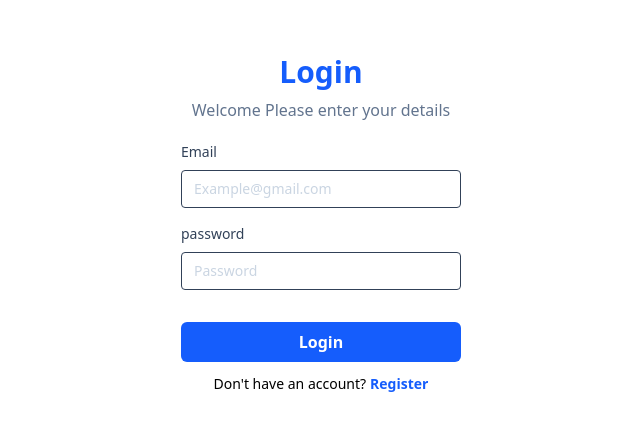
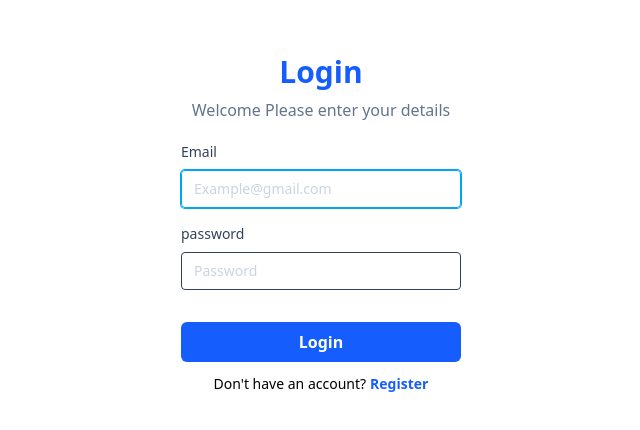
Before and after one commit to stevanu/React_Atomic_Design, a React (Vite) app: page /login in a window 1280 px wide. Shown: the part 176-606 px from the top of the page, without its empty margins (319-959 px from the left). Built offline with nearby package versions, Linux system fonts and the light colour scheme.

Commit message:
useRef focus email and Total Price

```diff
--- a/src/components/Elements/Input/Index.jsx
+++ b/src/components/Elements/Input/Index.jsx
@@ -1,15 +1,15 @@
-import React from "react";
+import React, { forwardRef } from "react";
 import Label from "./Label.jsx";
 import Input from "./Input.jsx";
 
-const InputForm = (props) => {
+const InputForm = forwardRef((props, ref) => {
   const { label, name, type, placeholder } = props;
   return (
     <div className="mb-4">
       <Label htmlFor={name}>{label}</Label>
-      <Input name={name} type={type} placeholder={placeholder} />
+      <Input name={name} type={type} placeholder={placeholder} ref={ref} />
     </div>
   );
-};
+});
 
 export default InputForm;
--- a/src/components/Elements/Input/Input.jsx
+++ b/src/components/Elements/Input/Input.jsx
@@ -1,4 +1,6 @@
-const Input = (props) => {
+import { forwardRef } from "react";
+
+const Input = forwardRef((props, ref) => {
   const { type, placeholder, name } = props;
   return (
     <input
@@ -7,8 +9,9 @@
       placeholder={placeholder}
       name={name}
       id={name}
+      ref={ref}
     />
   );
-};
+});
 
 export default Input;
--- a/src/components/Fragments/FormLogin.jsx
+++ b/src/components/Fragments/FormLogin.jsx
@@ -1,8 +1,6 @@
 import Button from "../Elements/Button/Index";
-// Mengimpor komponen Button yang akan digunakan untuk tombol login
-
 import InputForm from "../Elements/Input/Index";
-// Mengimpor komponen InputForm yang digunakan untuk membuat input email dan password
+import { useEffect, useRef } from "react";
 
 // Komponen FormLogin
 const FormLogin = () => {
@@ -21,25 +19,31 @@
     window.location.href = "/products";
   };
 
+  const emailRef = useRef(null);
+  useEffect(() => {
+    emailRef.current.focus();
+  }, []);
+
   return (
     // Form login dengan event onSubmit
     <form onSubmit={handleLogin}>
       {/* Input untuk email */}
       <InputForm
-        label="Email" // label yang ditampilkan
-        type="email" // tipe input email
-        placeholder="Example@gmail.com" // teks placeholder
-        name="email" // name digunakan untuk mengambil value dari form
-        required // input wajib diisi
+        label="Email"
+        type="email"
+        placeholder="Example@gmail.com"
+        name="email"
+        required
+        ref={emailRef}
       />
 
       {/* Input untuk password */}
       <InputForm
-        label="password" // label password
-        type="password" // tipe input password agar teks disembunyikan
-        placeholder="Password" // placeholder
-        name="password" // name digunakan untuk mengambil value dari form
-        required // wajib diisi
+        label="password"
+        type="password"
+        placeholder="Password"
+        name="password"
+        required
       />
 
       {/* Tombol login */}
@@ -51,4 +55,3 @@
 };
 
 export default FormLogin;
-// Mengekspor komponen agar bisa digunakan di halaman lain
--- a/src/pages/products.jsx
+++ b/src/pages/products.jsx
@@ -1,4 +1,4 @@
-import { Fragment, useState, useEffect } from "react";
+import { Fragment, useState, useEffect, useRef } from "react";
 import CardProduct from "../components/Fragments/CardProduct";
 import Button from "../components/Elements/Button/Index";
 import Counter from "../components/Fragments/counter";
@@ -76,6 +76,24 @@
     }
   };
 
+  // UseReff
+
+  const cartRef = useRef(JSON.parse(localStorage.getItem("cart")) || []);
+
+  const HandleAddToCartRef = (id) => {
+    cartRef.current = [...cartRef.current, { id: id, qty: 1 }];
+    localStorage.setItem("cart", JSON.stringify(cartRef.current));
+  };
+
+  const totalPriceRef = useRef(null);
+  useEffect(() => {
+    if (cart.length > 0) {
+      totalPriceRef.current.style.display = "table-row";
+    } else {
+      totalPriceRef.current.style.display = "none";
+    }
+  }, [cart]);
+
   return (
     <Fragment>
       {/* Header navbar */}
@@ -85,7 +103,6 @@
           Logout
         </Button>
       </div>
-
       {/* Container utama */}
       <div className="flex justify-center py-5">
         {/* Section daftar produk */}
@@ -145,7 +162,7 @@
                       })}
                     </td>
 
-                    <td>{item.qty}</td>
+                    <td className="text-center">{item.qty}</td>
 
                     <td>
                       {(product.price * item.qty).toLocaleString("id-ID", {
@@ -158,7 +175,7 @@
                   </tr>
                 );
               })}
-              <tr>
+              <tr ref={totalPriceRef}>
                 <td colSpan={3}>
                   <b>Total Price</b>
                 </td>
```
